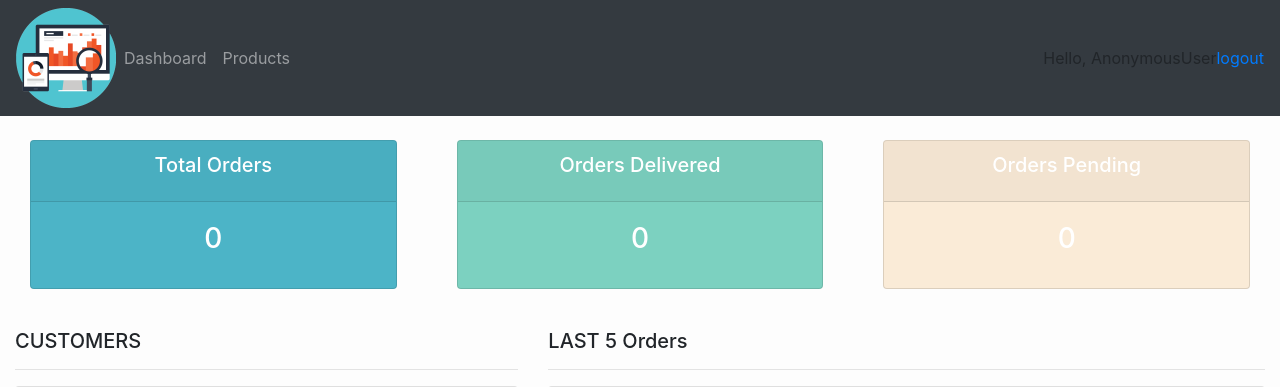
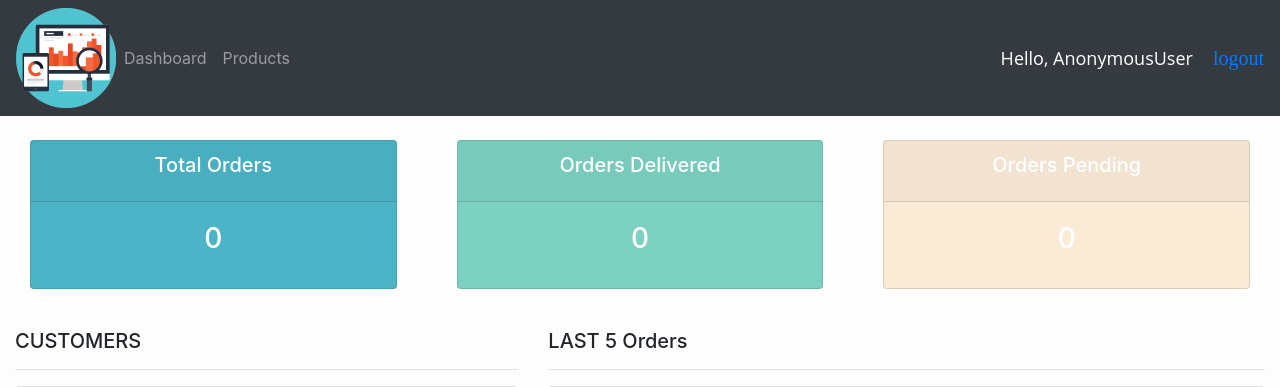
Before and after one commit to beba2123/Customer-Managment, a Django app: page / in a window 1280 px wide. Shown: the top 387 px of the page. Run offline with Django 4.2, Linux system fonts and the light colour scheme; data that the repository does not hold is empty.

Commit message:
customizing logout & user tag

```diff
--- a/acounts/templates/acounts/navbar.html
+++ b/acounts/templates/acounts/navbar.html
@@ -1,5 +1,15 @@
 {% load static %}
 
+<style>
+  .hello-msg{
+    font: 18px 'Open Sans', sans-serif;
+    color: #fff;
+    margin-right: 20px;
+  }
+  .log-msg{
+    font:20px 'Open serif'
+  }
+</style>
 <nav class="navbar navbar-expand-lg navbar-dark bg-dark">
   <img src="{%static 'image/logo.png'%}" id='logo'>
     <button class="navbar-toggler" type="button" data-toggle="collapse" data-target="#navbarNav" aria-controls="navbarNav" aria-expanded="false" aria-label="Toggle navigation">
@@ -18,6 +28,6 @@
       </ul>
     </div>
 
-    <span>Hello, {{request.user}}</span>
-    <span><a href="{%url 'logout'%}">logout</a></span>
+    <span class="hello-msg">Hello, {{request.user}}</span>
+    <span class="log-msg"><a href="{%url 'logout'%}">logout</a></span>
   </nav>
```
